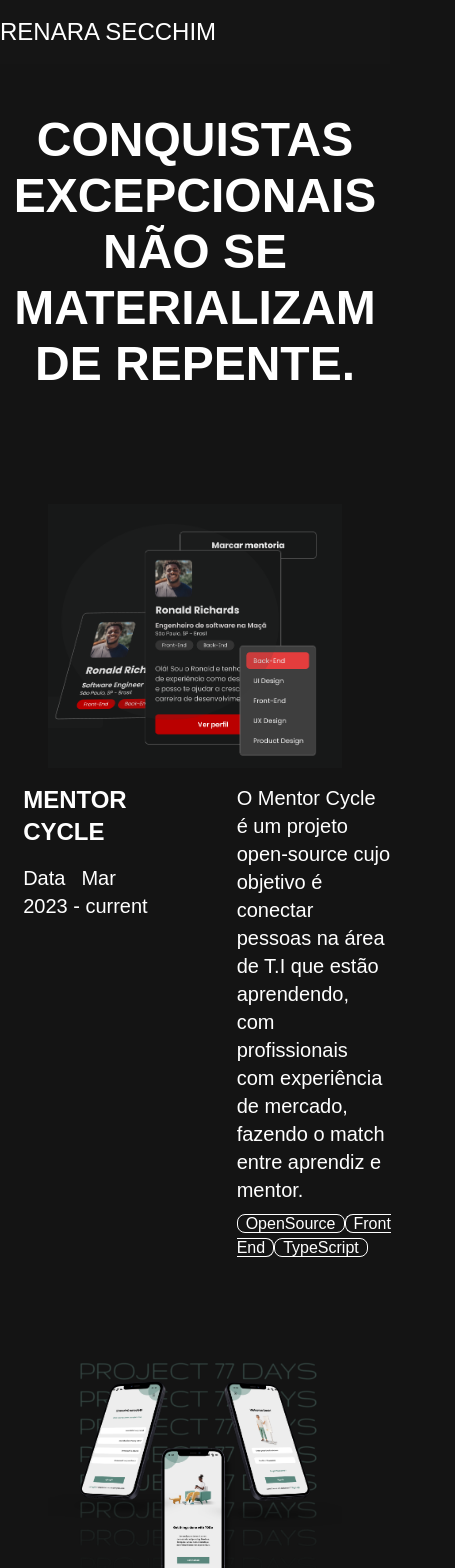
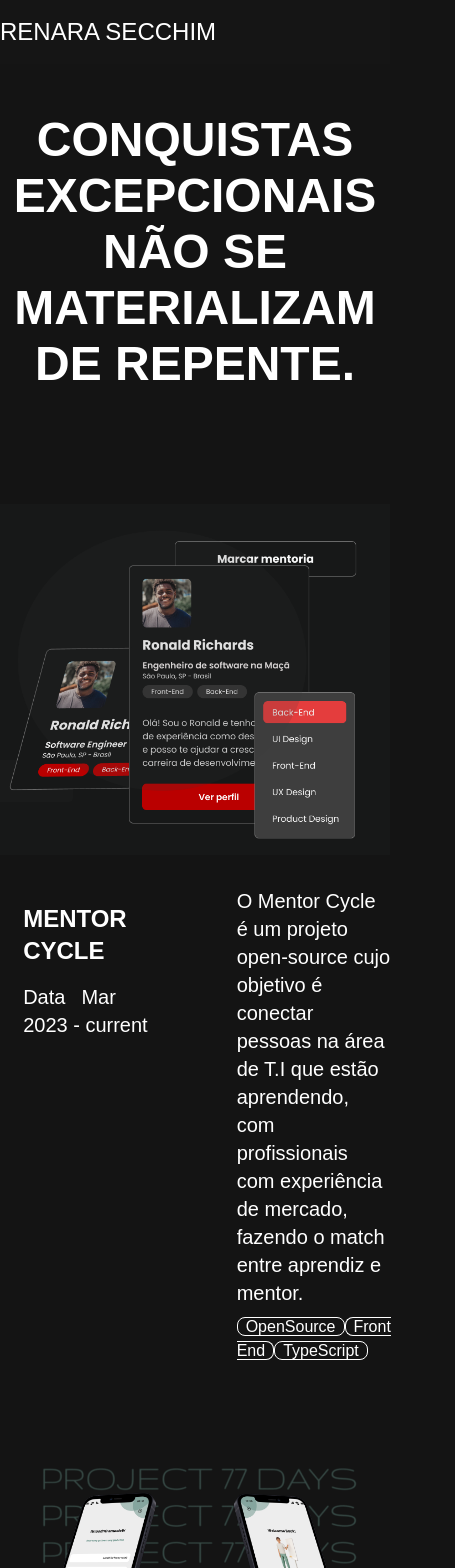
Before and after one commit to Ar3secchim/Project-Portifolio-web, a React (Vite) app: page /projects in a window 390 px wide. Shown: the top 1568 px of the page, 455 px wide, since content can reach past the window. Built offline with nearby package versions, Linux system fonts and the light colour scheme; a web font is replaced by a local one.

Commit message:
feat: update page project responsividade

```diff
--- a/src/components/CardProject.jsx
+++ b/src/components/CardProject.jsx
@@ -2,10 +2,10 @@ import { TitleSection } from "../components/TitleSection";
 
 export function CardProject({Img, Title, Data, Discription, children}){
   return(
-    <div className="flex flex-col items-center">
+    <div className="flex flex-col items-center ">
       <img className="w-3/4" src={Img}/>
 
-      <div className="flex text-start justify-items-center">
+      <div className="flex text-start justify-items-center px-16 mt-8">
         <div className="flex-0 ml-6">
           <TitleSection title={Title} ClassName="text-xl py-0"/>
 
@@ -15,7 +15,7 @@ export function CardProject({Img, Title, Data, Discription, children}){
           </div>
         </div>
 
-        <div className="flex-1 gap-2 ml-20 mt-4">
+        <div className="flex-1 gap-2 ml-20">
           <p className="text-lg pb-2">{Discription}</p>
           {children}
         </div>
```
